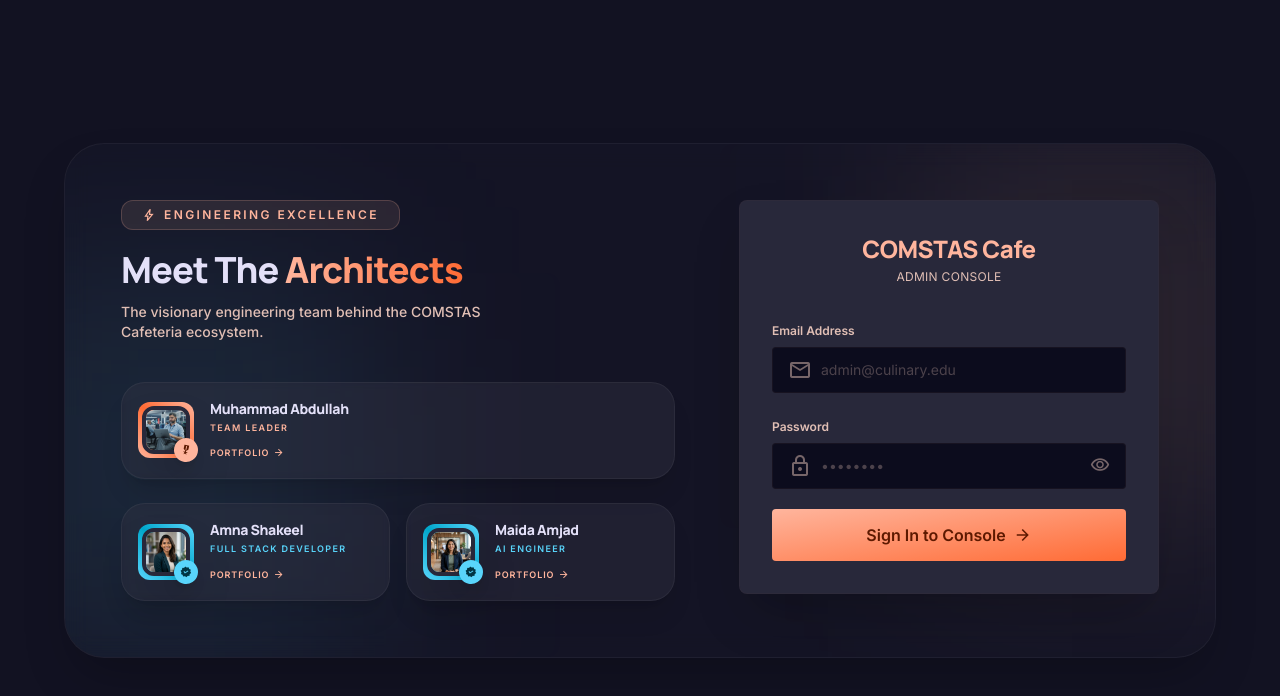
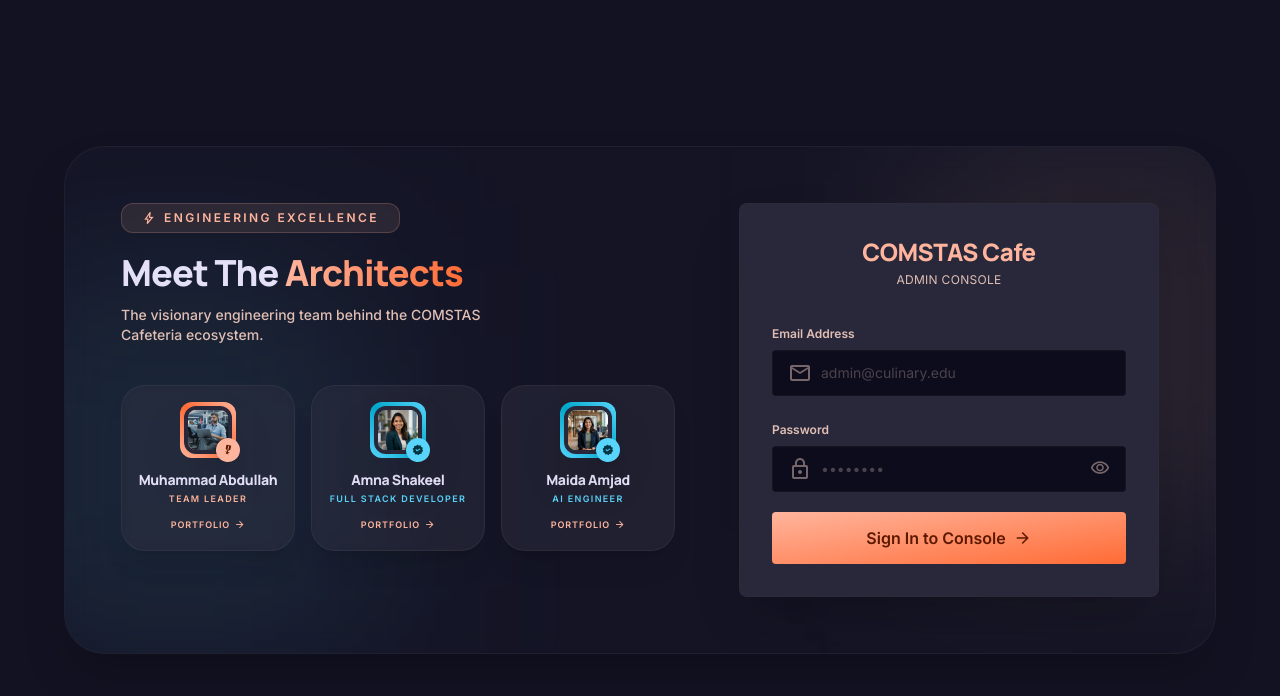
Before and after one commit to amnashakeel487/Cafeteria-Mangament-System, a React app in the folder cafeteria-project/: page /admin/login in a window 1280 px wide. Shown: the top 696 px of the page. Built offline with nearby package versions, Linux system fonts and the light colour scheme; the HTML template or start-up script is replaced by a standard one.

Commit message:
equal team cards - photo top, info below

```diff
--- a/cafeteria-project/src/components/DevelopmentTeam.jsx
+++ b/cafeteria-project/src/components/DevelopmentTeam.jsx
@@ -66,14 +66,10 @@ export default function DevelopmentTeam({ loginSlot }) {
                 </p>
               </div>
 
-              {/* Team Leader */}
-              <div className="mb-6">
-                <TeamCard member={teamMembers[0]} index={0} compact />
-              </div>
-              {/* Other members */}
-              <div className="grid grid-cols-1 sm:grid-cols-2 gap-4">
-                {teamMembers.slice(1).map((member, i) => (
-                  <TeamCard key={i} member={member} index={i + 1} compact />
+              {/* All 3 members — equal size grid, photo top, info below */}
+              <div className="grid grid-cols-1 sm:grid-cols-3 gap-4">
+                {teamMembers.map((member, i) => (
+                  <TeamCard key={i} member={member} index={i} compact />
                 ))}
               </div>
             </div>
@@ -127,14 +123,12 @@ function TeamCard({ member, index, compact }) {
       whileInView={{ opacity: 1, scale: 1 }}
       transition={{ delay: index * 0.1 }}
       whileHover={{ y: compact ? -4 : -8 }}
-      className={`group relative flex ${compact ? 'flex-row items-center gap-4 p-4' : 'flex-col items-center p-6'} rounded-3xl bg-surface-container-high/60 border border-white/5 backdrop-blur-sm shadow-xl transition-all duration-500 hover:bg-surface-container-highest ${
-        !compact && member.isLeader ? 'max-w-md w-full' : 'w-full'
-      }`}
+      className={`group relative flex ${compact ? 'flex-col items-center text-center p-4' : 'flex-col items-center p-6'} rounded-3xl bg-surface-container-high/60 border border-white/5 backdrop-blur-sm shadow-xl transition-all duration-500 hover:bg-surface-container-highest w-full`}
     >
       <div className={`absolute inset-0 rounded-3xl opacity-0 group-hover:opacity-20 blur-2xl transition-opacity duration-500 pointer-events-none ${member.isLeader ? 'bg-primary' : 'bg-tertiary'}`}></div>
 
       {/* Profile Image */}
-      <div className={`relative shrink-0 ${compact ? '' : 'mb-6'}`}>
+      <div className={`relative shrink-0 ${compact ? 'mb-3' : 'mb-6'}`}>
         <div className={`rounded-full p-1 shadow-2xl transition-transform duration-500 group-hover:scale-105 ${compact ? 'w-14 h-14' : 'w-28 h-28 md:w-32 md:h-32'} ${
           member.isLeader
             ? 'bg-gradient-to-tr from-primary via-primary-container to-primary'
@@ -150,7 +144,7 @@ function TeamCard({ member, index, compact }) {
       </div>
 
       {/* Info */}
-      <div className={compact ? 'flex-1 min-w-0' : 'text-center space-y-4'}>
+      <div className={compact ? 'w-full' : 'text-center space-y-4'}>
         <div>
           <h3 className={`font-black text-on-surface tracking-tight ${compact ? 'text-sm' : 'text-xl'}`} style={{ fontFamily: 'Manrope' }}>{member.name}</h3>
           <p className={`font-black uppercase tracking-[0.15em] mt-0.5 ${compact ? 'text-[9px]' : 'text-[10px]'} ${member.isLeader ? 'text-primary' : 'text-tertiary'}`}>{member.role}</p>
```
